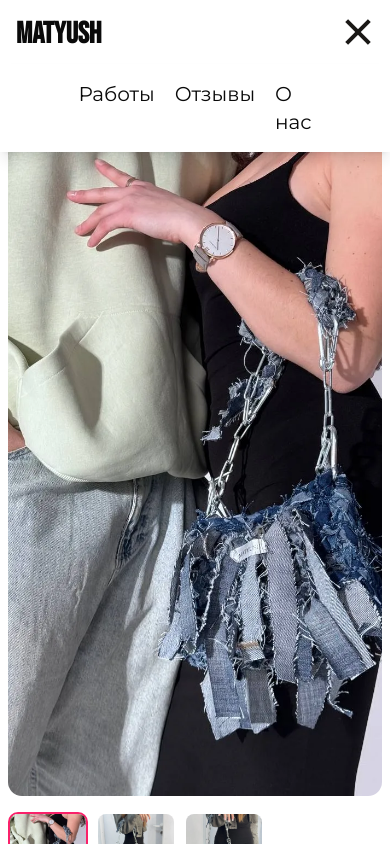
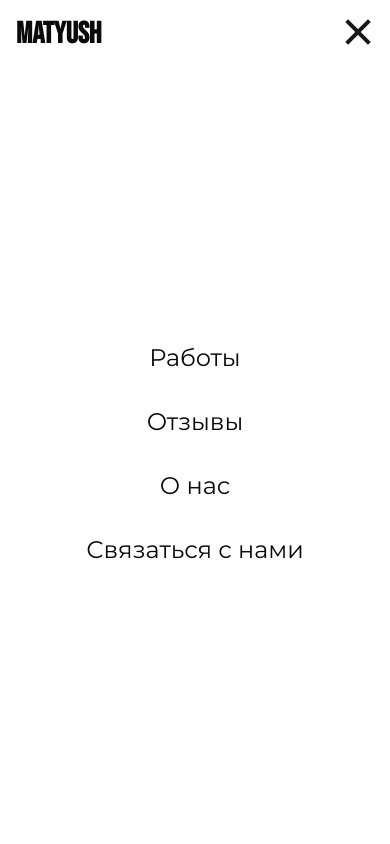
Before and after one commit to NikVoi/MATYUSH, a Next.js app: page /category/1 in a window 390 px wide. Both pictures are taken after a click on the element 358 px from the left and 34 px from the top of the page. Shown: the top 844 px of the page. Built offline with nearby package versions, Linux system fonts and the light colour scheme.

Commit message:
add: lazy loading for image

```diff
--- a/src/app/category/[id]/page.tsx
+++ b/src/app/category/[id]/page.tsx
@@ -1,10 +1,18 @@
 'use client'
-import DetailsInfo from '@/widgets/details/ui/detailsInfo'
-import DetailsPicture from '@/widgets/details/ui/detailsPicture'
+
+import dynamic from 'next/dynamic'
 import { useParams } from 'next/navigation'
 
 import Container from '@/shared/ui/container'
 import { CATEGORIES } from '@/widgets/details/model/moc-data'
+
+const DetailsPicture = dynamic(
+	() => import('@/widgets/details/ui/detailsPicture'),
+	{ ssr: false }
+)
+const DetailsInfo = dynamic(() => import('@/widgets/details/ui/detailsInfo'), {
+	ssr: false,
+})
 
 const CategoryPage = () => {
 	const { id } = useParams()
@@ -14,7 +22,7 @@ const CategoryPage = () => {
 		return <h1 className='text-center text-xl mt-10'>Category not found</h1>
 
 	return (
-		<Container className='flex flex-col lg:flex-row  justify-between my-24 lg:my-40 gap-10 px-2'>
+		<Container className='flex flex-col lg:flex-row justify-between my-24 lg:my-40 gap-10 px-2'>
 			<DetailsPicture images={category.images} />
 			<DetailsInfo details={category} />
 		</Container>
--- a/src/widgets/Review/Review.tsx
+++ b/src/widgets/Review/Review.tsx
@@ -104,6 +104,7 @@ const Review: FC = () => {
 									<div className='flex justify-center items-center rounded-full overflow-hidden mr-4 max-md:size-10'>
 										<Image
 											src={user}
+											loading='lazy'
 											alt='user'
 											className='size-16 object-cover'
 										/>
--- a/src/widgets/about/about.tsx
+++ b/src/widgets/about/about.tsx
@@ -44,6 +44,7 @@ const About = () => {
 						<Image
 							src={ABOUT_IMG}
 							alt='user'
+							loading='lazy'
 							className='object-cover mb-4 h-[400px] w-[400px] mx-auto max-md:size-[230px] rounded-full overflow-hidden
 							'
 						/>
--- a/src/widgets/categories/ui/categories.tsx
+++ b/src/widgets/categories/ui/categories.tsx
@@ -65,6 +65,7 @@ const Categories = () => {
 							<div className=''>
 								<Image
 									src={category.img}
+									loading='lazy'
 									alt={category.title}
 									className={`absolute top-0 left-0 w-full h-full object-cover grayscale transition -z-10 group-hover:grayscale-0 group-hover:scale-110 group-hover:duration-300 `}
 								/>
--- a/src/widgets/contact/model/constant.ts
+++ b/src/widgets/contact/model/constant.ts
@@ -1,7 +1,7 @@
 export const EMAIL = 'info@matyush.com'
 export const TELEPHONE = '+375 29 747 4332'
 export const DETAILS =
-	'Напишите по электронной почте, позвоните или заполните форму, чтобы узнать, как Snappy может решить вашу проблему с обменом сообщениями.'
+	'Напишите по электронной почте, позвоните или заполните форму, чтобы узнать, как MATYUSH может решить вашу проблему с обменом сообщениями.'
 
 export const HEADING = 'Свяжитесь с нами'
 export const SUBHEADING = 'Мы на связи в любое время'
--- a/src/widgets/contact/ui/cotactInfo.tsx
+++ b/src/widgets/contact/ui/cotactInfo.tsx
@@ -7,10 +7,10 @@ interface Props {
 
 const ContactInfo: FC<Props> = ({ className }) => {
 	return (
-		<section className='w-1/2 text-3xl max-md:w-full max-md:mb-10'>
-			<h3 className='mb-5 opacity-70'>{DETAILS}</h3>
-			<h3 className='mb-5 opacity-70'>{EMAIL}</h3>
-			<h3 className='mb-5 opacity-70'>{TELEPHONE}</h3>
+		<section className='w-1/2 text-3xl  max-md:w-full max-md:mb-10'>
+			<h3 className='mb-5 opacity-70 max-md:text-xl'>{DETAILS}</h3>
+			<h3 className='mb-5 opacity-70 max-md:hidden'>{EMAIL}</h3>
+			<h3 className='mb-5 opacity-70 max-md:hidden'>{TELEPHONE}</h3>
 		</section>
 	)
 }
--- a/src/widgets/details/ui/detailsPicture.tsx
+++ b/src/widgets/details/ui/detailsPicture.tsx
@@ -53,6 +53,7 @@ const DetailsPicture: FC<IDetailsPictureProps> = ({ images }) => {
 								src={img}
 								alt={`Thumbnail ${index}`}
 								className='object-cover w-full h-full'
+								loading='lazy'
 								width={80}
 								height={80}
 							/>
@@ -80,6 +81,7 @@ const DetailsPicture: FC<IDetailsPictureProps> = ({ images }) => {
 							<Image
 								src={selectedImage}
 								alt='Full screen'
+								loading='lazy'
 								className='object-contain w-full h-full'
 								width={1600}
 								height={1200}
--- a/src/widgets/header/ui/header.tsx
+++ b/src/widgets/header/ui/header.tsx
@@ -33,7 +33,7 @@ const Header = () => {
 					{MATYUSH}
 				</Link>
 
-				<Nav menuOpen={menuOpen} />
+				<Nav menuOpen={menuOpen} setMenuOpen={setMenuOpen} />
 
 				<motion.div
 					className='hidden md:block'
--- a/src/widgets/header/ui/nav.tsx
+++ b/src/widgets/header/ui/nav.tsx
@@ -1,34 +1,53 @@
 'use client'
 
 import { LINKS } from '@/shared/config/constant'
-import { motion } from 'framer-motion'
+import { AnimatePresence, motion } from 'framer-motion'
 import Link from 'next/link'
+import { useEffect } from 'react'
+
+interface NavProps {
+	menuOpen: boolean
+	setMenuOpen: (open: boolean) => void
+}
 
 const navItemVariants = {
-	hidden: { opacity: 0, y: 10 },
+	hidden: { opacity: 0, y: 20 },
 	visible: (i: number) => ({
 		opacity: 1,
 		y: 0,
-		transition: { delay: 0.2 * i, duration: 0.5, ease: 'easeOut' },
+		transition: { delay: 0.1 * i, duration: 0.4, ease: 'easeOut' },
 	}),
 }
 
-const Nav = ({ menuOpen }: { menuOpen: boolean }) => {
+const Nav = ({ menuOpen, setMenuOpen }: NavProps) => {
+	// Закрывать меню при ресайзе окна больше 768px
+	useEffect(() => {
+		const handleResize = () => {
+			if (window.innerWidth >= 768) {
+				setMenuOpen(false)
+			}
+		}
+		window.addEventListener('resize', handleResize)
+		return () => window.removeEventListener('resize', handleResize)
+	}, [setMenuOpen])
+
+	const handleLinkClick = () => {
+		setMenuOpen(false)
+	}
+
 	return (
-		<motion.nav
-			className={`md:flex flex-1 px-20 items-center space-x-6 text-xl ${
-				menuOpen
-					? 'absolute top-16 left-0 w-full bg-white p-4 shadow-lg flex flex-col'
-					: 'hidden md:flex'
-			}`}
+		<>
+			{/* Desktop version */}
+			<nav
+				className='hidden md:flex flex-1 px-20 items-center space-x-6 text-xl'
 				role='navigation'
 				aria-label='Main navigation'
 			>
 				<ul className='flex md:flex-row gap-5'>
-				{LINKS.map(item => (
+					{LINKS.map((item, index) => (
 						<motion.li
 							key={item.link}
-						custom={item.link}
+							custom={index}
 							variants={navItemVariants}
 							initial='hidden'
 							animate='visible'
@@ -42,7 +61,59 @@ const Nav = ({ menuOpen }: { menuOpen: boolean }) => {
 						</motion.li>
 					))}
 				</ul>
+			</nav>
+
+			{/* Mobile version */}
+			<AnimatePresence>
+				{menuOpen && (
+					<motion.nav
+						className='fixed top-16 left-0 w-full h-[calc(100vh-64px)] bg-white z-40 flex flex-col items-center justify-center space-y-10 text-2xl shadow-lg md:hidden'
+						role='navigation'
+						aria-label='Mobile navigation'
+						initial={{ opacity: 0, scale: 0.95 }}
+						animate={{ opacity: 1, scale: 1 }}
+						exit={{ opacity: 0, scale: 0.95 }}
+						transition={{ duration: 0.4, ease: 'easeOut' }}
+					>
+						<ul className='flex flex-col items-center space-y-8'>
+							{LINKS.map((item, index) => (
+								<motion.li
+									key={item.link}
+									custom={index}
+									variants={navItemVariants}
+									initial='hidden'
+									animate='visible'
+								>
+									<Link
+										href={`/#${item.link.toLowerCase()}`}
+										className='relative transition-all duration-300 after:absolute after:left-0 after:bottom-[-2px] after:w-0 after:h-[2px] after:bg-black after:transition-all after:duration-300 hover:after:w-full'
+										onClick={handleLinkClick}
+									>
+										{item.text}
+									</Link>
+								</motion.li>
+							))}
+
+							{/* Новый пункт "Связаться с нами" */}
+							<motion.li
+								custom={LINKS.length}
+								variants={navItemVariants}
+								initial='hidden'
+								animate='visible'
+							>
+								<Link
+									href='/#contacts'
+									className='relative transition-all duration-300 after:absolute after:left-0 after:bottom-[-2px] after:w-0 after:h-[2px] after:bg-black after:transition-all after:duration-300 hover:after:w-full'
+									onClick={handleLinkClick}
+								>
+									Связаться с нами
+								</Link>
+							</motion.li>
+						</ul>
 					</motion.nav>
+				)}
+			</AnimatePresence>
+		</>
 	)
 }
 
--- a/src/widgets/home/home.tsx
+++ b/src/widgets/home/home.tsx
@@ -16,6 +16,7 @@ const Home = () => {
 				<Image
 					src={img}
 					alt='das'
+					loading='lazy'
 					className='absolute top-0 left-0 w-full h-full object-cover'
 				/>
 			</motion.div>
```
Lines whose indentation alone changed are shown as unchanged.
